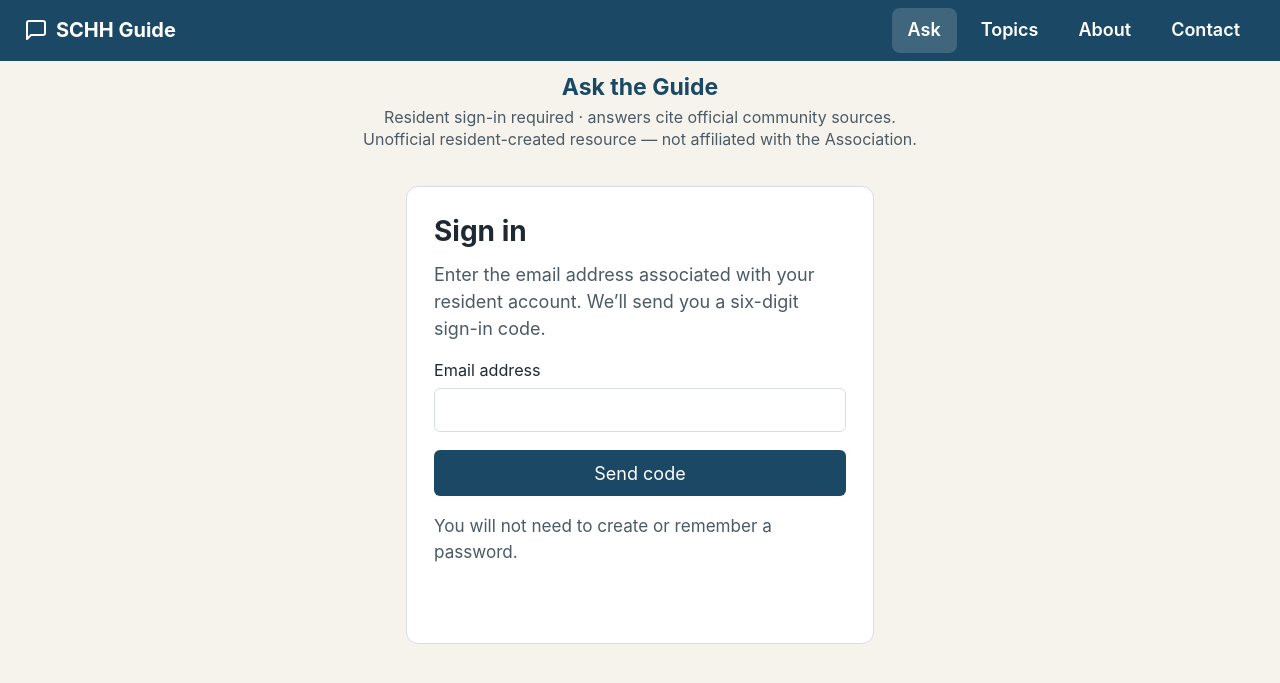
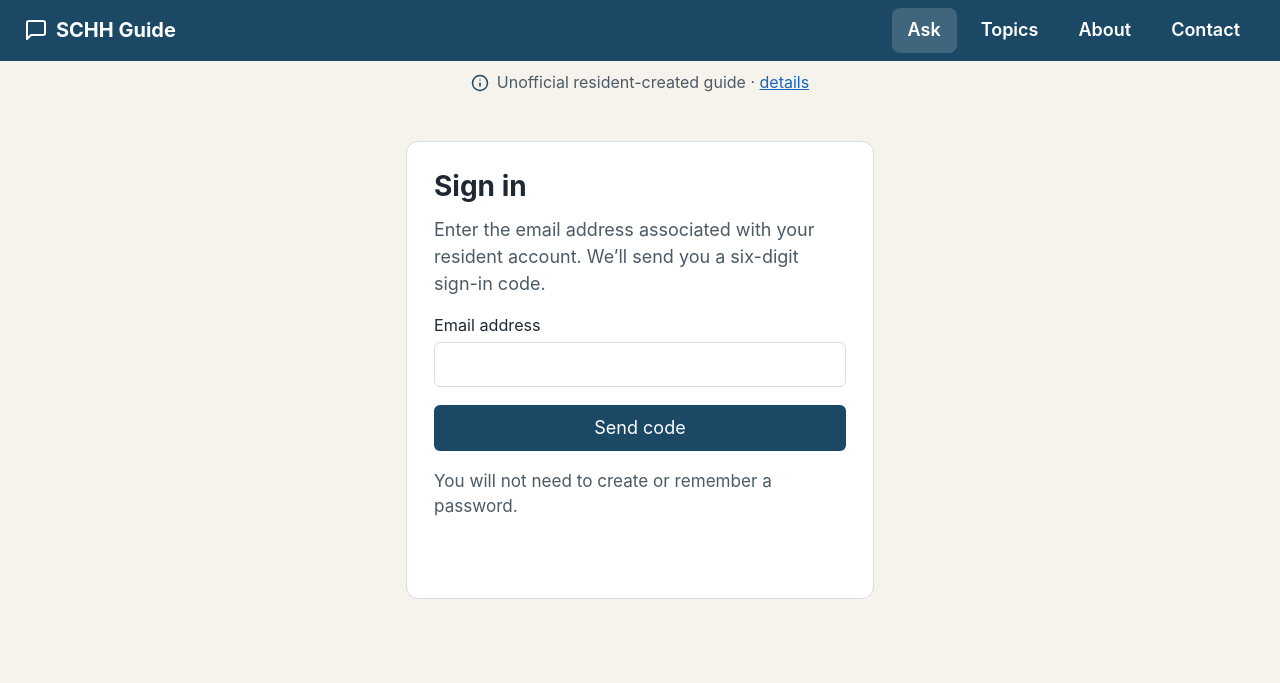
Before and after one commit to rsnyder/schh-info, a Jekyll site: the page built from index.html, in a window 1280 px wide. Shown: the top 683 px of the page. Built offline with Jekyll 4.4.1, drawn with Linux system fonts in a browser that asks for light colours.

Commit message:
Compact Ask-page header + styled chat toolbar buttons
The disclaimer moves behind a native <details> disclosure: one small
line (info icon + 'Unofficial resident-created guide · details') with
the full text in an overlay panel that doesn't push the chat down.
New conversation / Sign out become ghost pill buttons via host-level
overrides scoped to .ga-toolbar (component files untouched).

Co-Authored-By: Claude Fable 5 <noreply@anthropic.com>

```diff
--- a/css/app.css
+++ b/css/app.css
@@ -252,17 +252,38 @@ img, svg { max-width: 100%; }
   min-height: 0;
   display: flex; flex-direction: column;
 }
-.ask-header {
-  text-align: center;
-  padding: var(--space-3) var(--space-4) 0;
+/* Compact one-line header: the required disclaimer sits behind a native
+   <details> disclosure so it doesn't eat chat height. The expanded panel
+   overlays the chat instead of pushing it down. */
+.ask-header { position: relative; text-align: center; }
+.ask-info {
+  font-size: var(--text-sm); color: var(--color-muted);
+  padding: var(--space-1) var(--space-4);
 }
-.ask-header h1 {
-  font-size: var(--text-xl); color: var(--color-primary);
-  margin-bottom: var(--space-1);
+.ask-info summary {
+  list-style: none; cursor: pointer;
+  display: inline-flex; align-items: center; gap: var(--space-2);
+  min-height: 36px;
 }
-.ask-header p {
-  font-size: var(--text-sm); color: var(--color-muted);
-  margin: 0; line-height: 1.4;
+.ask-info summary::-webkit-details-marker { display: none; }
+.ask-info-icon { width: 18px; height: 18px; color: var(--color-primary); }
+.ask-info-more { color: var(--color-link); text-decoration: underline; }
+.ask-info-panel {
+  position: absolute; left: var(--space-4); right: var(--space-4); top: 100%;
+  z-index: 10;
+  max-width: 36em; margin-inline: auto;
+  background: var(--color-surface);
+  border: 1px solid var(--color-line);
+  border-radius: var(--radius);
+  box-shadow: 0 6px 20px rgba(20, 35, 50, .18);
+  padding: var(--space-4) var(--space-5);
+  text-align: left;
+}
+.ask-info-panel p { margin: 0; }
+
+.visually-hidden {
+  position: absolute; width: 1px; height: 1px; margin: -1px;
+  overflow: hidden; clip: rect(0 0 0 0); white-space: nowrap;
 }
 
 .page-ask #guide-app {
@@ -294,6 +315,21 @@ img, svg { max-width: 100%; }
 .page-ask #guide-app .ga-messages {
   flex: 1 1 auto; height: auto; min-height: 0;
 }
+/* Toolbar actions (New conversation / Sign out): plain links in the
+   component; dressed up as ghost pill buttons here. Scoped to .ga-toolbar
+   so the OTP card's linkish buttons keep their inline-link look. */
+.page-ask #guide-app .ga-toolbar { gap: var(--space-2); padding: var(--space-2) 0; }
+.page-ask #guide-app .ga-toolbar .ga-linkish {
+  display: inline-flex; align-items: center;
+  min-height: 36px; padding: 4px 14px;
+  border: 1px solid var(--color-line); border-radius: 999px;
+  background: var(--color-surface); color: var(--color-primary);
+  font-weight: 600; font-size: var(--text-sm); text-decoration: none;
+}
+.page-ask #guide-app .ga-toolbar .ga-linkish:hover {
+  background: var(--color-primary-tint); border-color: var(--color-primary);
+}
+.page-ask #guide-app .ga-toolbar-sep { display: none; }
 
 /* ---------------------------------------------------------------- motion */
 @media (prefers-reduced-motion: no-preference) {
--- a/index.html
+++ b/index.html
@@ -6,9 +6,21 @@ chat: true
 description: "Ask the SCHH Community Guide — AI-supported answers about community information, drawn from official sources. Residents only."
 ---
 <header class="ask-header">
-    <h1>Ask the Guide</h1>
-    <p>Resident sign-in required &middot; answers cite official community sources.<br>
-       Unofficial resident-created resource &mdash; not affiliated with the Association.</p>
+    <h1 class="visually-hidden">Ask the Guide</h1>
+    <details class="ask-info">
+        <summary>
+            {% include icon.html name="info" class="ask-info-icon" %}
+            <span>Unofficial resident-created guide &middot; <span class="ask-info-more">details</span></span>
+        </summary>
+        <div class="ask-info-panel">
+            <p>Residents sign in with their email address to use the Guide, and
+               answers cite official community sources. This is an unofficial,
+               resident-created resource &mdash; it is not affiliated with,
+               sponsored by, or endorsed by the Community Association or the
+               developer. Please verify important information with official
+               sources.</p>
+        </div>
+    </details>
 </header>
 
 <div id="guide-app" data-api-base="{{ site.chatbot.url }}"></div>
```
